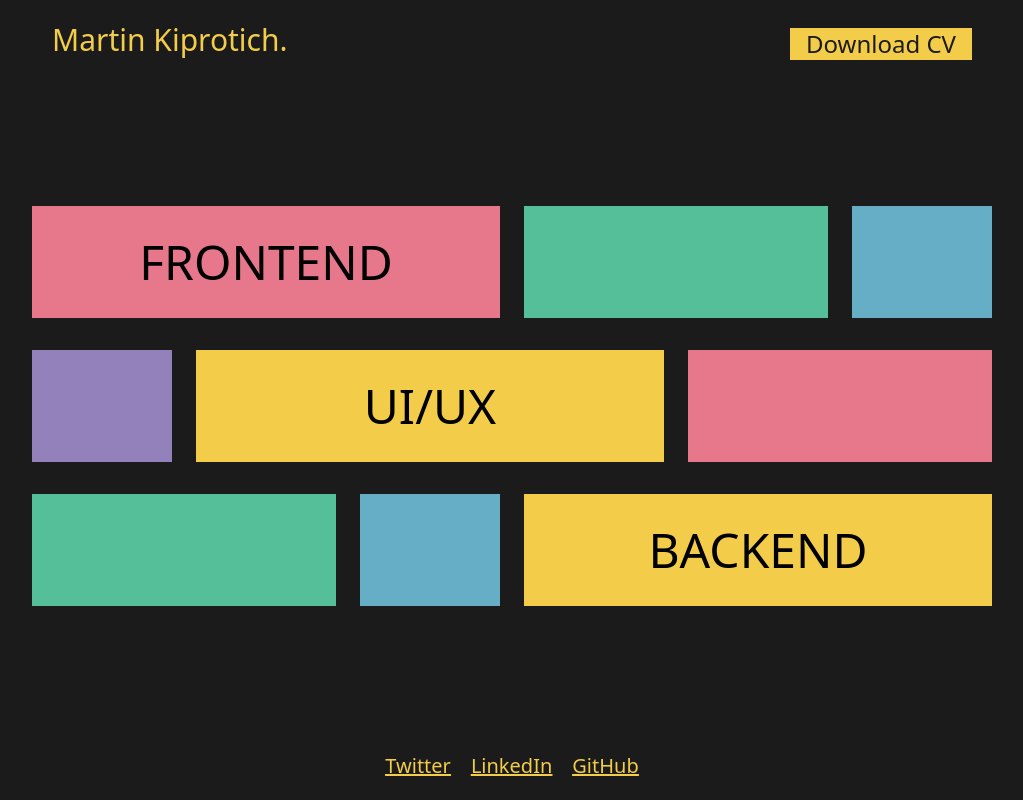
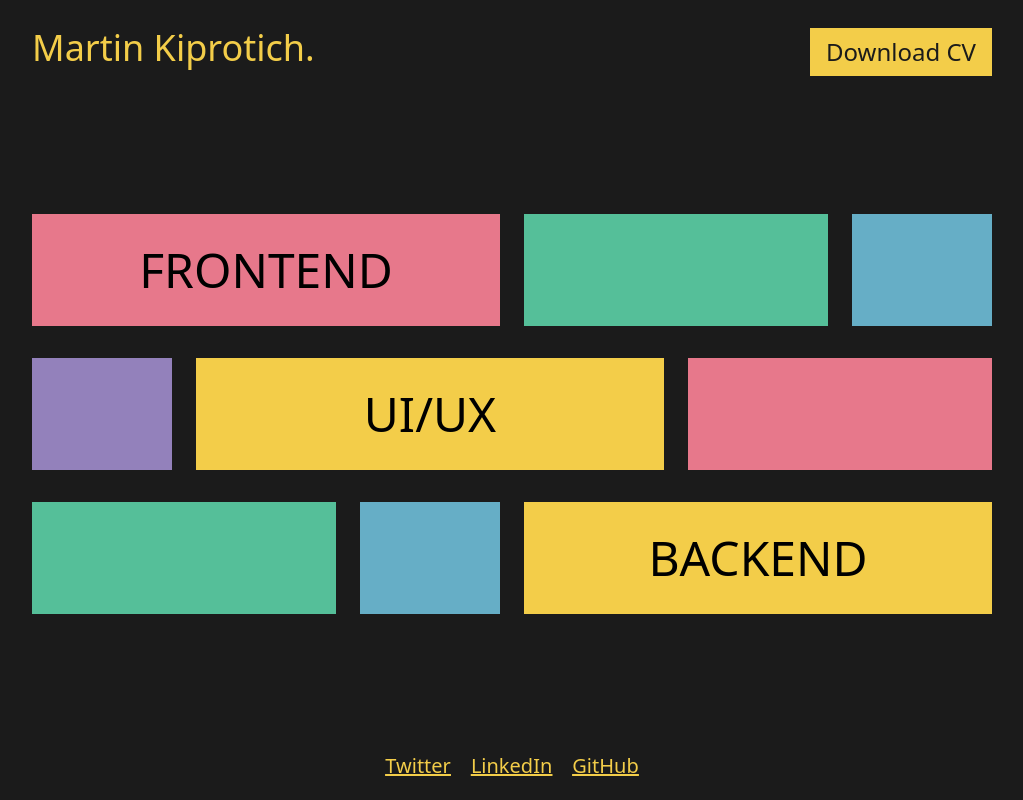
Before and after one commit to kiprotichmartin/portfolone, a website: page src/index.html in a window 1280 px wide. Shown: the whole page, without its empty margins (128-1151 px from the left). Drawn offline with Linux system fonts and the light colour scheme.

Commit message:
Build tailwind css for production

```diff
--- a/src/index.html
+++ b/src/index.html
@@ -17,9 +17,9 @@
   <body>
     <div class="w-full min-h-screen flex flex-col justify-between bg-eerie-black">
       <!-- Naviagtion -->
-      <nav class="w-11/12 flex flex-col space-y-2 items-center mx-auto md:flex-row md:flex-wrap px-5 py-5 md:justify-between bg-eerie-black md:w-3/4">
+      <nav class="w-11/12 flex flex-col space-y-2 items-center mx-auto md:flex-row md:flex-wrap py-5 md:justify-between bg-eerie-black md:w-3/4">
         <!-- Logo -->
-        <h3 class="text-3xl text-mustard">Martin Kiprotich.</h3>
+        <h3 class="text-4xl text-mustard">Martin Kiprotich.</h3>
         <!-- Nav Links -->
         <ul class="flex space-x-3">
           <li class="underline hidden text-lg md:text-xl text-white hover:text-moonstone md:visible">
@@ -30,7 +30,7 @@
           </li>
         </ul>
         <!-- CTA button -->
-        <button class="bg-mustard text-eerie-black px-4 text-2xl">
+        <button class="bg-mustard text-eerie-black px-4 py-2 text-2xl">
           <a href="./pdf/Martin_Kosgei_Resume.pdf" download>Download CV</a>
         </button>
       </nav>
```
Also changed, not shown: dist/build.css, dist/output.css.
